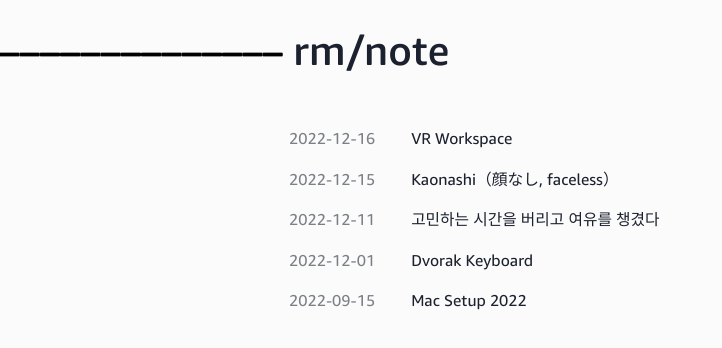
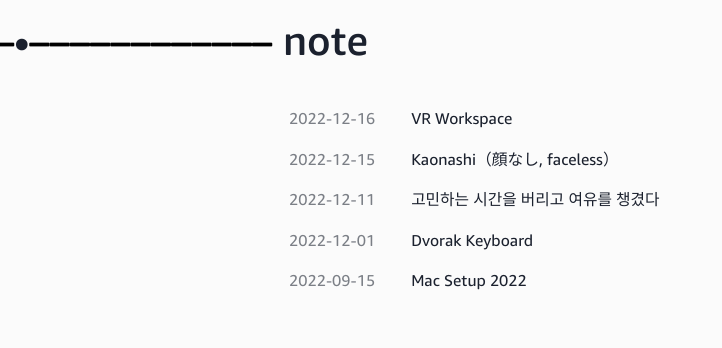
Before and after one commit to bleudog/Blue-blog, a Next.js app: page /blog/note in a window 1280 px wide. Shown: the top 348 px of the page, without its empty margins (0-722 px from the left). Built offline with nearby package versions, Linux system fonts and the light colour scheme.

Commit message:
header link added

```diff
--- a/components/Post.js
+++ b/components/Post.js
@@ -20,13 +20,27 @@ const Post = ({ post, tags, title, subtitle, date, updated, children }) => {
 				<title>{title}</title>
 			</Head>
 			<HeaderContainer>
-				<span>–––––––––––––––––––––––––-</span>
+				<span>–––––––––––</span>
 				<Link
 					key={'post'}
 					href={'/blog'}
 					passHref>
-					{title}
+					{'•'}
 				</Link>
+				<span>–</span>
+				<Link
+					key={'post'}
+					href={'/blog/note'}
+					passHref>
+					{'•'}
+				</Link>
+				<span>–––––•–––––– </span>
+				{/* <Link
+					key={'post'}
+					href={'/blog'}
+					passHref>
+				</Link> */}
+				<span>{title}</span>
 			</HeaderContainer>
 			<PageSecondTitle>{subtitle}</PageSecondTitle>
 
--- a/pages/blog/note.js
+++ b/pages/blog/note.js
@@ -1,6 +1,10 @@
 import { getAllPosts } from '@lib/blog';
 import PostList from '@components/PostList';
-import { PostListContainer, Header } from '@components/custom-tw-components';
+import {
+	PostListContainer,
+	Header,
+	HeaderContainer,
+} from '@components/custom-tw-components';
 import utilStyles from '@styles/utils.module.scss';
 import Link from 'next/link';
 
@@ -8,15 +12,29 @@ export default function Blog({ posts }) {
 	return (
 		<div>
 			<PostListContainer>
-				<Header>
-					<span>–––––––––––––––––––––––––– </span>
+				<HeaderContainer>
+					<span>–––––––––––</span>
+					<Link
+						key={'post'}
+						href={'/blog'}
+						passHref>
+						{'•'}
+					</Link>
+					<span>–</span>
+					<Link
+						key={'post'}
+						href={'/blog/note'}
+						passHref>
+						{'•'}
+					</Link>
+					<span>–––––––––––– </span>
 					<Link
 						key={'home'}
 						href={'/blog'}
 						passHref>
-						{'rm/note'}
+						{'note'}
 					</Link>
-				</Header>
+				</HeaderContainer>
 			</PostListContainer>
 
 			<PostListContainer>
--- a/styles/global.scss
+++ b/styles/global.scss
@@ -283,6 +283,18 @@ footer {
     }
 }
 
+header {
+    a {
+        transition: all 0.3s ease-out;
+        &:nth-of-type(1):hover {
+            color: #5070e3 !important;
+        }
+        &:nth-of-type(2):hover {
+            color: #ee7cc4 !important;
+        }
+    }
+}
+
 @keyframes slideRight {
     from {
         transform: translateX(-150%);
```
Also changed, not shown: layouts/blog.js (+18 -3 lines), layouts/home.js (+0 -15 lines), public/images/posts/note/drawing/kaonashi.jpg (renamed from public/images/posts/note/drawing/kaonashi1.jpg).
